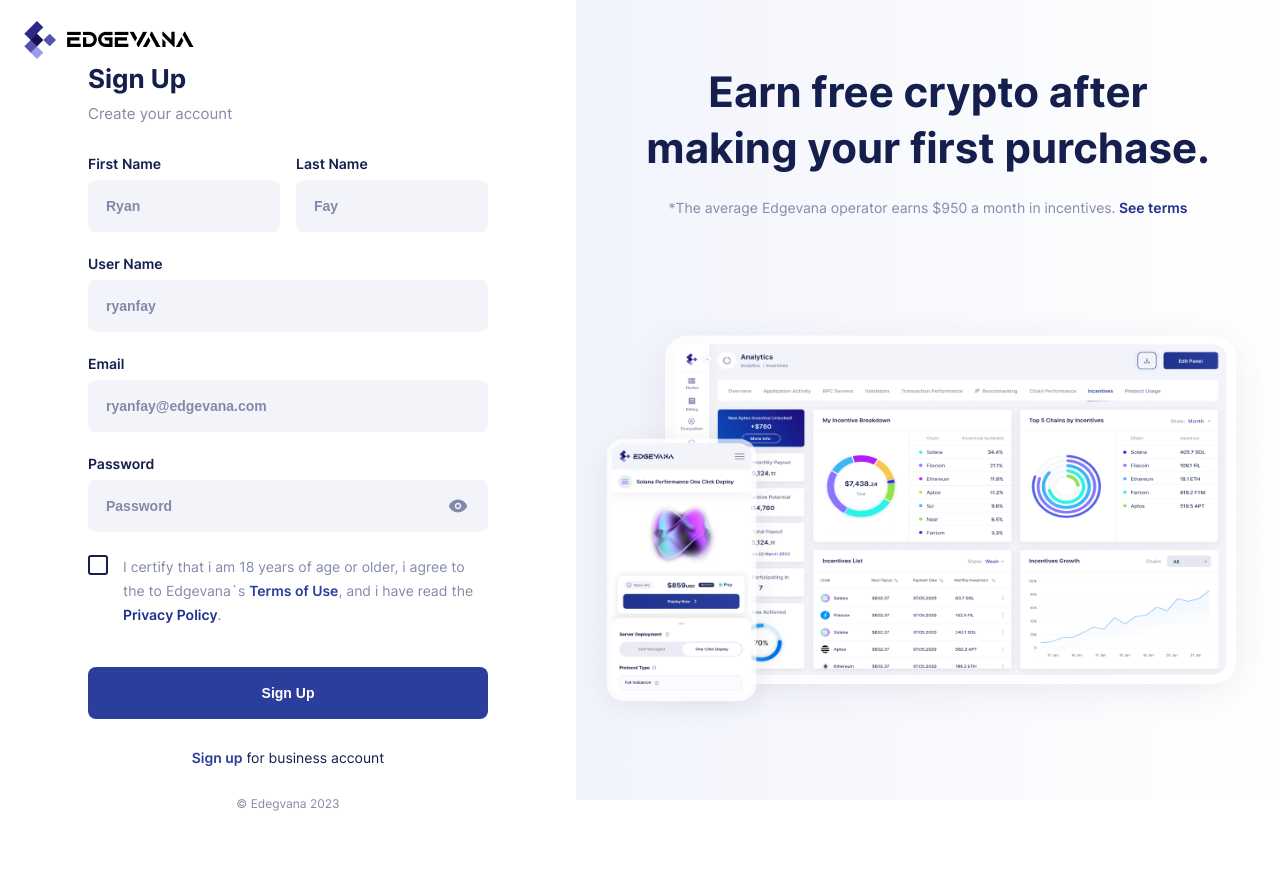
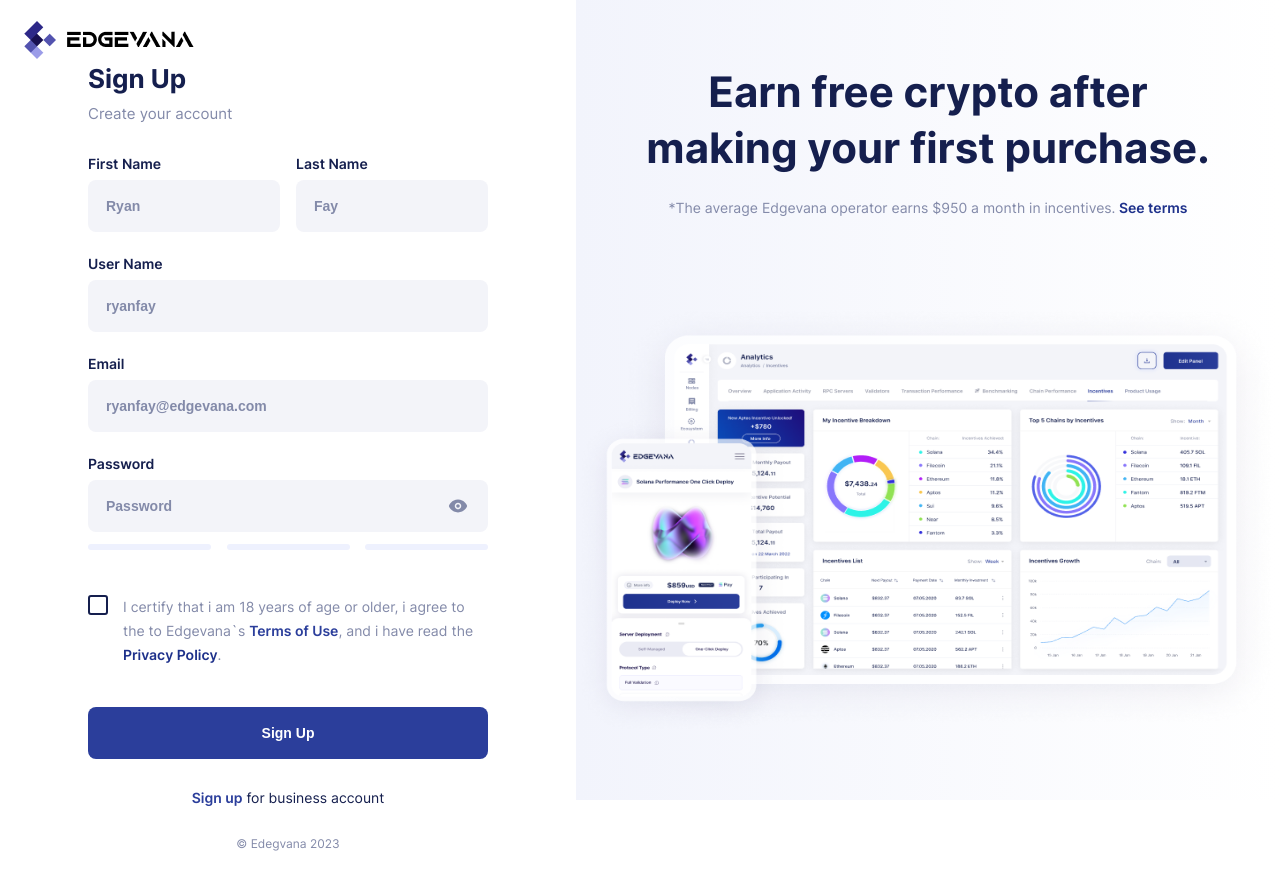
Before and after one commit to Ivan5ik/technical_challange, a Next.js app: page / in a window 1280 px wide. Before the commit the page ends 843 px from the top, so only its background shows below. Built offline with nearby package versions, Linux system fonts and the light colour scheme.

Commit message:
adding level of password

```diff
--- a/package.json
+++ b/package.json
@@ -17,7 +17,7 @@
     "next": "13.3.1",
     "react": "18.2.0",
     "react-dom": "18.2.0",
-    "react-hook-form": "^7.43.9",
+    "react-hook-form": "^7.29.0",
     "styled-components": "^5.3.10",
     "typescript": "5.0.4"
   },
--- a/src/components/Form/index.tsx
+++ b/src/components/Form/index.tsx
@@ -1,6 +1,6 @@
-import { useForm } from "react-hook-form";
-import Done from "../../../public/assets/done.svg";
-import Link from "next/link";
+import { FormProvider, useForm } from 'react-hook-form';
+import Done from '../../../public/assets/done.svg';
+import Link from 'next/link';
 
 import {
   BusinesDescription,
@@ -11,17 +11,19 @@
   NameWrapper,
   TextPrivacy,
   CheckboxContainer,
-} from "./style";
+} from './style';
 
-import { useState } from "react";
-import { CustomInput } from "../Input";
+import { useState } from 'react';
+import { CustomInput } from '../Input';
 
 const Form = () => {
+  const methods = useForm<FormInputs>();
+
   const {
     register,
     handleSubmit,
     formState: { errors },
-  } = useForm<FormInputs>();
+  } = methods;
 
   const [check, setCheck] = useState(false);
 
@@ -30,10 +32,10 @@
   const onSubmit = async (data: FormInputs) => {
     if (!check) return;
 
-    const response = await fetch("/api/contact", {
-      method: "POST",
+    const response = await fetch('/api/contact', {
+      method: 'POST',
       headers: {
-        "Content-Type": "application/json",
+        'Content-Type': 'application/json',
       },
       body: JSON.stringify(data),
     });
@@ -53,83 +55,84 @@
     <RootForm>
       <FormTitle>Sign Up</FormTitle>
       <FormDescription>Create your account</FormDescription>
-      <form className={"mainForm"} onSubmit={handleSubmit(onSubmit)}>
-        <NameWrapper className={"formItem"}>
+      <FormProvider {...methods}>
+        <form className={'mainForm'} onSubmit={handleSubmit(onSubmit)}>
+          <NameWrapper className={'formItem'}>
             <CustomInput
-            title={"First Name"}
-            rules={register("firstName", {
+              title={'First Name'}
+              rules={register('firstName', {
                 required: true,
                 maxLength: 20,
               })}
-            placeholder={"Ryan"}
+              placeholder={'Ryan'}
               isNameField={true}
             >
               {errors.firstName && (
-              <p className={"errorText"}>First name is required!</p>
+                <p className={'errorText'}>First name is required!</p>
               )}
               {formErrors.firstName && <span>{formErrors.firstName}</span>}
             </CustomInput>
             <CustomInput
-            title={"Last Name"}
-            rules={register("lastName", {
+              title={'Last Name'}
+              rules={register('lastName', {
                 required: true,
                 maxLength: 20,
               })}
-            placeholder={"Fay"}
+              placeholder={'Fay'}
               isNameField={true}
             >
               {errors.lastName && (
-              <p className={"errorText"}>Last name is required!</p>
+                <p className={'errorText'}>Last name is required!</p>
               )}
               {formErrors.lastName && <span>{formErrors.lastName}</span>}
             </CustomInput>
           </NameWrapper>
           <CustomInput
-          title={"User Name"}
-          rules={register("userName", {
+            title={'User Name'}
+            rules={register('userName', {
               required: true,
               maxLength: 20,
             })}
-          placeholder={"ryanfay"}
+            placeholder={'ryanfay'}
             isNameField={false}
           >
             {errors.userName && (
-            <p className={"errorText"}>Last name is required!</p>
+              <p className={'errorText'}>Last name is required!</p>
             )}
             {formErrors.userName && <span>{formErrors.userName}</span>}
           </CustomInput>
           <CustomInput
-          rules={register("email", {
+            rules={register('email', {
               required: true,
               pattern: {
                 value: /^[A-Z0-9._%+-]+@[A-Z0-9.-]+\.[A-Z]{2,}$/i,
-              message: "The input is not valid E-mail!",
+                message: 'The input is not valid E-mail!',
               },
             })}
-          title={"Email"}
-          placeholder={"ryanfay@edgevana.com"}
+            title={'Email'}
+            placeholder={'ryanfay@edgevana.com'}
             isNameField={false}
           >
             {errors.email && (
-            <p className={"errorText"}>The input is not valid E-mail!</p>
+              <p className={'errorText'}>The input is not valid E-mail!</p>
             )}
             {formErrors.email && <span>{formErrors.email}</span>}
           </CustomInput>
           <CustomInput
-          rules={register("password", {
+            rules={register('password', {
               required: true,
               minLength: {
                 value: 8,
-              message: "Password must have at least 8 characters",
+                message: 'Password must have at least 8 characters',
               },
             })}
-          title={"Password"}
-          placeholder={"Password"}
+            title={'Password'}
+            placeholder={'Password'}
             isNameField={false}
             showPassword={true}
           >
             {errors.password && (
-            <p className={"errorText"}>
+              <p className={'errorText'}>
                 Password must have at least 8 characters
               </p>
             )}
@@ -144,16 +147,19 @@
             />
             <label className="labelCheckBox" htmlFor="one">
               <span onClick={() => setCheck((item) => !item)}></span>
-            <Done className="done" onClick={() => setCheck((item) => !item)} />
+              <Done
+                className="done"
+                onClick={() => setCheck((item) => !item)}
+              />
             </label>
             <TextPrivacy onClick={() => setCheck((item) => !item)}>
               I certify that i am 18 years of age or older, i agree to the to
-            Edgevana`s{" "}
-            <Link href={"/"} legacyBehavior target="_blank">
+              Edgevana`s{' '}
+              <Link href={'/'} legacyBehavior target="_blank">
                 <StyledLink>Terms of Use</StyledLink>
               </Link>
-            , and i have read the{" "}
-            <Link href={"/"} legacyBehavior target="_blank">
+              , and i have read the{' '}
+              <Link href={'/'} legacyBehavior target="_blank">
                 <StyledLink className="privacy"> Privacy Policy</StyledLink>
               </Link>
               .
@@ -163,8 +169,9 @@
             Sign Up
           </button>
         </form>
+      </FormProvider>
       <BusinesDescription>
-        <Link href={"/"} legacyBehavior>
+        <Link href={'/'} legacyBehavior>
           <StyledLink>Sign up</StyledLink>
         </Link>
         &nbsp;for business account
--- a/src/components/Form/style.ts
+++ b/src/components/Form/style.ts
@@ -1,10 +1,10 @@
-import { PALETTE } from "src/utils/palette";
+import { PALETTE } from 'src/utils/palette';
 
-import styled from "styled-components";
+import styled from 'styled-components';
 
 export const RootForm = styled.div`
   max-width: 400px;
-  font-family: "Inter";
+  font-family: 'Inter';
   font-style: normal;
 
   & .labelCheckBox {
@@ -153,6 +153,7 @@
 
 export const CheckboxContainer = styled.div`
   display: flex;
+  margin-top: 40px;
 `;
 
 export const FormDescription = styled.p`
--- a/src/components/Input/index.tsx
+++ b/src/components/Input/index.tsx
@@ -1,14 +1,20 @@
-import React, { FC, FormEvent, useState } from "react";
-import classNames from "classnames";
-import Eye from "../../../public/assets/eye.svg";
+import React, { FC, FormEvent, ReactNode, useState } from 'react';
+import classNames from 'classnames';
+import Eye from '../../../public/assets/eye.svg';
 
-import { LabelForm } from "./style";
+import {
+  Block1,
+  Block2,
+  Block3,
+  LabelForm,
+  LavelComlicatedPassword,
+} from './style';
 
 interface IInput {
   title: string;
   rules: any;
   placeholder: string;
-  children: any;
+  children: ReactNode;
   isNameField: boolean;
   showPassword?: boolean;
 }
@@ -21,7 +27,7 @@
   isNameField,
   showPassword = false,
 }) => {
-  const [inputValue, setInputValue] = useState("");
+  const [inputValue, setInputValue] = useState('');
 
   const [visiblePassword, setVisiblePassword] = useState(false);
 
@@ -29,11 +35,17 @@
     setInputValue(e.currentTarget.value);
   };
 
+  const onlyLetter = new RegExp(/^[a-zA-Z]{8,}$/);
+  const hasLetter = /[a-zA-Z]/;
+  const hasNumber = /\d/;
+  const hardLevel =
+    /^(?=.*[a-zA-Z])(?=.*\d)(?=.*[@$!%*?&/.,_-])[A-Za-z\d@$!%*?&/.,_-]{8,}$/;
+
   return (
     <LabelForm>
       <label
-        className={classNames({ show: inputValue }, "label")}
-        htmlFor={"input"}
+        className={classNames({ show: inputValue }, 'label')}
+        htmlFor={'input'}
       >
         {title}
       </label>
@@ -44,14 +56,40 @@
         />
       )}
       <input
-        id={"input"}
+        autoComplete="new-password"
+        id={'input'}
         value={inputValue}
-        className={classNames("input", { nameOfLastName: isNameField })}
+        className={classNames('input', { nameOfLastName: isNameField })}
         {...rules}
         onChange={handleChange}
         placeholder={placeholder}
-        type={visiblePassword ? "password" : "text"}
+        type={showPassword && !visiblePassword ? 'password' : 'text'}
       />
+      {showPassword && (
+        <LavelComlicatedPassword>
+          <Block1
+            className={classNames({
+              block1:
+                (onlyLetter.test(inputValue) && inputValue.length >= 8) ||
+                (hasLetter.test(inputValue) && inputValue.length >= 8) ||
+                (hasNumber.test(inputValue) && inputValue.length >= 8),
+            })}
+          ></Block1>
+          <Block2
+            className={classNames({
+              block2:
+                inputValue.length >= 8 &&
+                hasLetter.test(inputValue) &&
+                hasNumber.test(inputValue),
+            })}
+          ></Block2>
+          <Block3
+            className={classNames({
+              block3: hardLevel.test(inputValue),
+            })}
+          ></Block3>
+        </LavelComlicatedPassword>
+      )}
       {children}
     </LabelForm>
   );
--- a/src/components/Input/style.ts
+++ b/src/components/Input/style.ts
@@ -1,5 +1,5 @@
-import { PALETTE } from "src/utils/palette";
-import styled from "styled-components";
+import { PALETTE } from 'src/utils/palette';
+import styled from 'styled-components';
 
 export const LabelForm = styled.label`
   color: ${PALETTE.primary};
@@ -48,3 +48,38 @@
     color: ${PALETTE.secondary};
   }
 `;
+export const LavelComlicatedPassword = styled.div`
+  display: flex;
+  justify-content: space-between;
+  margin-top: 12px;
+`;
+export const Block1 = styled.div`
+  width: 123px;
+  height: 6px;
+  border-radius: 42px;
+  background: ${PALETTE.lightGrey};
+
+  &.block1 {
+    background: linear-gradient(90deg, #5268d3 0%, #435acb 100%);
+  }
+`;
+export const Block2 = styled.div`
+  width: 123px;
+  height: 6px;
+  border-radius: 42px;
+  background-color: ${PALETTE.lightGrey};
+
+  &.block2 {
+    background: linear-gradient(90deg, #5268d3 0%, #435acb 100%);
+  }
+`;
+export const Block3 = styled.div`
+  border-radius: 42px;
+  width: 123px;
+  height: 6px;
+  background-color: ${PALETTE.lightGrey};
+
+  &.block3 {
+    background: linear-gradient(90deg, #5268d3 0%, #435acb 100%);
+  }
+`;
--- a/src/pages/_document.tsx
+++ b/src/pages/_document.tsx
@@ -1,8 +1,14 @@
-import Document, { Head, Html, Main, NextScript } from 'next/document';
+import Document, {
+  DocumentContext,
+  Head,
+  Html,
+  Main,
+  NextScript,
+} from 'next/document';
 import { ServerStyleSheet } from 'styled-components';
 
 export default class MyDocument extends Document {
-  static async getInitialProps(ctx: any) {
+  static async getInitialProps(ctx: DocumentContext) {
     const sheet = new ServerStyleSheet();
     const originalRenderPage = ctx.renderPage;
 
--- a/src/utils/palette/index.tsx
+++ b/src/utils/palette/index.tsx
@@ -1,10 +1,11 @@
 export const PALETTE = {
-  white: "#ffffff",
-  lightPurple: "linear-gradient(90deg, #F2F4FC 0%, #FFFFFF 100%)",
-  primary: "#151F4E",
-  secondary: "#838AA9",
-  blue: "#1E318B",
-  grey: "#F3F4F9",
-  primaryLight: "#2B3E9B",
-  red: "red",
+  white: '#ffffff',
+  lightPurple: 'linear-gradient(90deg, #F2F4FC 0%, #FFFFFF 100%)',
+  primary: '#151F4E',
+  secondary: '#838AA9',
+  blue: '#1E318B',
+  grey: '#F3F4F9',
+  primaryLight: '#2B3E9B',
+  red: 'red',
+  lightGrey: '#EEF1FE',
 };
```
Lines whose indentation alone changed are shown as unchanged.
